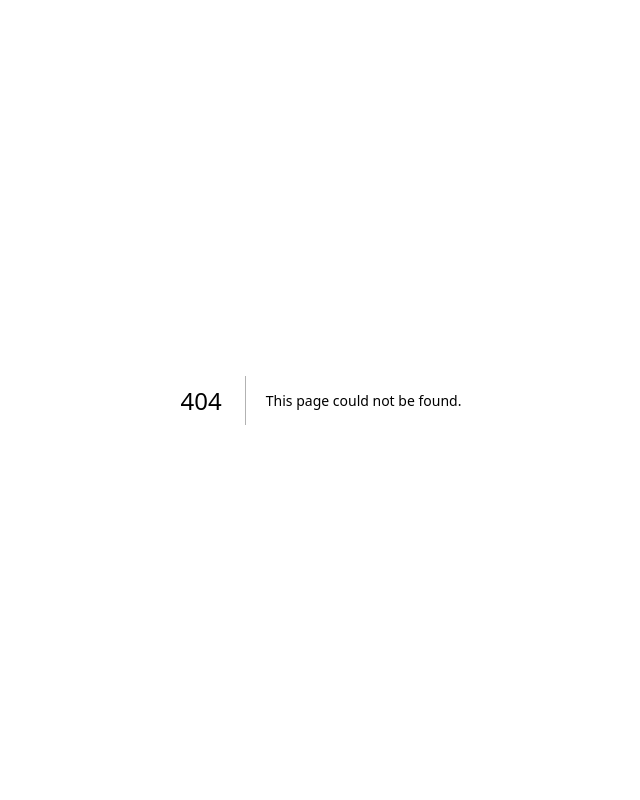
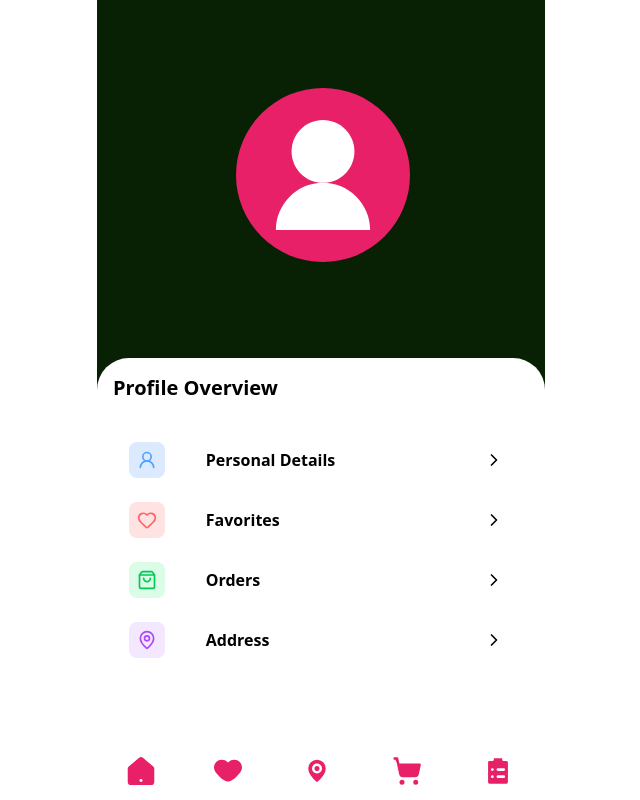
Before and after one commit to NikhilThakur3536/newmarketplace, a Next.js app: page /foodmarketplace/profile in a window 1280 px wide. Before the commit this address had no page. Shown: the whole page, without its empty margins (319-959 px from the left). Built offline with nearby package versions, Linux system fonts and the light colour scheme; no server answers.

Commit message:
Profile page added

```diff
--- /dev/null
+++ b/src/app/components/foodmarketplace/ProfileTabs.jsx
@@ -0,0 +1,114 @@
+"use client";
+
+import { useState } from "react";
+import { useRouter } from "next/navigation";
+import {
+  ChevronRight,
+  UserRound,
+  Heart,
+  ShoppingBag,
+  MapPin,
+} from "lucide-react";
+import { motion, AnimatePresence } from "framer-motion";
+
+const userData = {
+  name: "John Doe",
+  phone: "+91 9876543210",
+  email: "johndoe@example.com",
+};
+
+const sections = [
+  {
+    key: "personal",
+    label: "Personal Details",
+    icon: <UserRound size={20} className="text-blue-400" />,
+    background: "bg-blue-100",
+    isDropdown: true,
+  },
+  {
+    key: "favorites",
+    label: "Favorites",
+    icon: <Heart size={20} className="text-red-400" />,
+    background: "bg-red-100",
+    route: "/foodmarketplace/favorites",
+  },
+  {
+    key: "orders",
+    label: "Orders",
+    icon: <ShoppingBag size={20} className="text-green-500" />,
+    background: "bg-green-100",
+    route: "/foodmarketplace/orders",
+  },
+  {
+    key: "address",
+    label: "Address",
+    icon: <MapPin size={20} className="text-purple-500" />,
+    background: "bg-purple-100",
+    route: "/foodmarketplace/address",
+  },
+];
+
+export default function ProfileTabs() {
+  const [active, setActive] = useState(null);
+  const router = useRouter();
+
+  const toggle = (section) => {
+    if (section.isDropdown) {
+      setActive((prev) => (prev === section.key ? null : section.key));
+    } else {
+      router.push(section.route);
+    }
+  };
+
+  return (
+    <div className="w-full flex flex-col gap-2 px-4 py-4">
+      {sections.map((section) => (
+        <div key={section.key} className="w-full">
+          {/* Header Row */}
+          <div
+            onClick={() => toggle(section)}
+            className="w-full flex py-2 px-2 cursor-pointer"
+          >
+            <div className="w-[20%]">
+              <div
+                className={`w-fit h-fit p-2 rounded-lg ${section.background}`}
+              >
+                {section.icon}
+              </div>
+            </div>
+            <div className="flex items-center w-[70%]">
+              <p className="text-black font-semibold">{section.label}</p>
+            </div>
+            <div className="flex items-center justify-center w-[10%]">
+              <ChevronRight size={20} color="black" />
+            </div>
+          </div>
+
+          {/* Dropdown only for personal info */}
+          <AnimatePresence>
+            {active === section.key && section.isDropdown && (
+              <motion.div
+                key="section-content"
+                initial={{ opacity: 0, height: 0 }}
+                animate={{ opacity: 1, height: "auto" }}
+                exit={{ opacity: 0, height: 0 }}
+                transition={{ duration: 0.3 }}
+                className="bg-black text-white rounded-lg px-4 py-2 ml-4 mr-2"
+              >
+                <p>
+                  <span className="font-semibold">Name:</span> {userData.name}
+                </p>
+                <p>
+                  <span className="font-semibold">Phone:</span> {userData.phone}
+                </p>
+                <p>
+                  <span className="font-semibold">Email:</span> {userData.email}
+                </p>
+              </motion.div>
+            )}
+          </AnimatePresence>
+        </div>
+      ))}
+    </div>
+  );
+}
--- /dev/null
+++ b/src/app/foodmarketplace/layout.jsx
@@ -0,0 +1,13 @@
+"use client"
+
+import { CustomerAddressProvider } from "../context/CustomerAddressContext";
+
+export default function RootLayout({ children }) {
+  return (
+    <>
+    <CustomerAddressProvider>
+        {children}
+    </CustomerAddressProvider>
+    </>
+  );
+}
--- /dev/null
+++ b/src/app/foodmarketplace/profile/page.jsx
@@ -0,0 +1,30 @@
+"use client"
+
+import FoodNavBar from "@/app/components/foodmarketplace/NavBar"
+import ProfileTabs from "@/app/components/foodmarketplace/ProfileTabs"
+import Image from "next/image"
+
+export default function Profile () {
+    return(
+        <div className="w-screen flex justify-center h-screen">
+            <div className="w-full max-w-md bg-darkgreen flex flex-col relative">
+                <div className="w-full h-full realtive">
+                    {/* <Image src={"/Profilebg.png"} fill className="object-center" alt="background"/> */}
+                </div>
+                <div className="absolute top-[11%] left-[31%] rounded-full bg-lightpink flex justify-center items-center w-fit h-fit p-8">
+                <svg width="110" height="110" viewBox="0 0 12 14" fill="none" xmlns="http://www.w3.org/2000/svg">
+                    <path d="M12 14C12 12.4087 11.3679 10.8826 10.2426 9.75736C9.11742 8.63214 7.5913 8 6 8C4.4087 8 2.88258 8.63214 1.75736 9.75736C0.632141 10.8826 0 12.4087 0 14" fill="white"/>
+                    <path d="M6 8C8.20914 8 10 6.20914 10 4C10 1.79086 8.20914 0 6 0C3.79086 0 2 1.79086 2 4C2 6.20914 3.79086 8 6 8Z" fill="white"/>
+                </svg>
+                </div>
+                <div className="z-40 bg-white h-[950px] bottom-2 rounded-t-4xl px-2 flex flex-col gap-4 py-4 w-full overflow-y-auto ">
+                    <h3 className="text-black font-bold text-xl ml-2">Profile Overview</h3>
+                    <ProfileTabs/>
+                </div>
+                <div className="absolute bottom-0 z-60 backdrop-blur-xs w-full left-0">
+                    <FoodNavBar/>
+                </div>
+            </div>
+        </div>
+    )
+}
--- a/src/app/globals.css
+++ b/src/app/globals.css
@@ -5,4 +5,5 @@
   --color--black:#121826;
   --color-green:#8EE04E;
   --color-white:#FFFFFF;
+  --color-darkgreen:#082104;
 }
```
